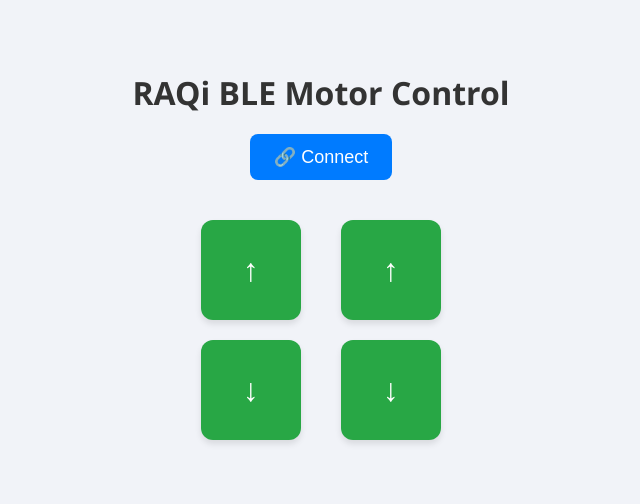
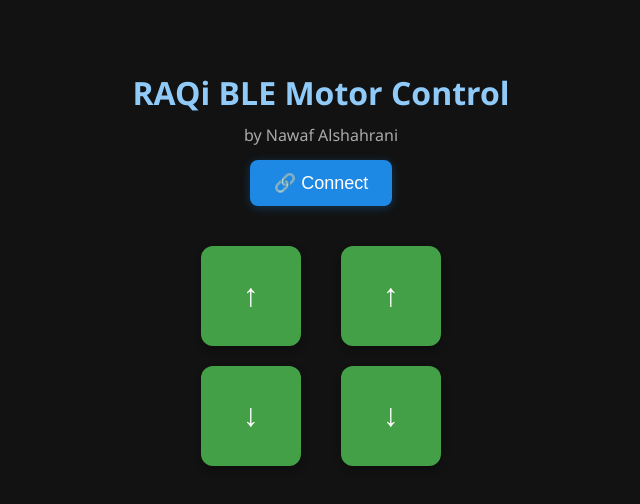
Before and after one commit to nawafssh/raqi-web-controller, a plain HTML site: page index.html in a window 1280 px wide. Shown: the whole page, without its empty margins (319-959 px from the left). Drawn offline with Linux system fonts and the light colour scheme.

Commit message:
Update index.html

```diff
--- a/index.html
+++ b/index.html
@@ -7,7 +7,8 @@
   <style>
     body {
       font-family: "Segoe UI", sans-serif;
-      background: #f1f3f8;
+      background: #121212;
+      color: #e0e0e0;
       display: flex;
       flex-direction: column;
       align-items: center;
@@ -16,21 +17,28 @@
       margin: 0;
     }
     h1 {
-      margin-bottom: 20px;
-      color: #333;
+      margin-bottom: 10px;
+      color: #90caf9;
+    }
+    h2 {
+      margin-top: 0;
+      font-weight: normal;
+      font-size: 16px;
+      color: #aaa;
     }
     .connect-btn {
       padding: 12px 24px;
       font-size: 18px;
-      background-color: #007bff;
+      background-color: #1e88e5;
       border: none;
       color: white;
       border-radius: 8px;
       cursor: pointer;
       margin-bottom: 40px;
+      box-shadow: 0 2px 10px rgba(30, 136, 229, 0.3);
     }
     .connect-btn:hover {
-      background-color: #0056b3;
+      background-color: #1565c0;
     }
     .motor-grid {
       display: grid;
@@ -41,20 +49,22 @@
     .motor-grid button {
       font-size: 32px;
       padding: 20px;
-      background-color: #28a745;
+      background-color: #43a047;
       color: white;
       border: none;
       border-radius: 12px;
       cursor: pointer;
-      box-shadow: 0 4px 6px rgba(0,0,0,0.1);
+      box-shadow: 0 4px 8px rgba(0,0,0,0.3);
+      transition: background-color 0.2s ease;
     }
     .motor-grid button:hover {
-      background-color: #1e7e34;
+      background-color: #2e7d32;
     }
   </style>
 </head>
 <body>
   <h1>RAQi BLE Motor Control</h1>
+  <h2>by Nawaf Alshahrani</h2>
   <button class="connect-btn" onclick="connectBLE()">🔗 Connect</button>
 
   <div class="motor-grid">
```
